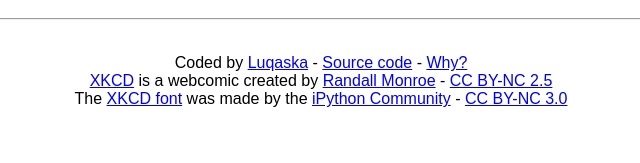
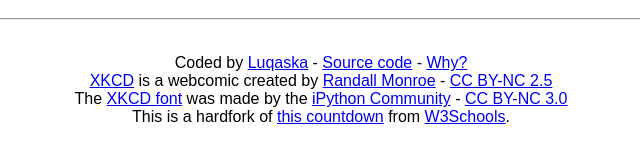
Before and after one commit to Luqaska/xkcd4year, a plain HTML site: page index.html in a window 1280 px wide. Shown: the part 451-614 px from the top of the page, without its empty margins (319-959 px from the left). Drawn offline with Linux system fonts and the light colour scheme; a web font is replaced by a local one.

Commit message:
Update index.html

```diff
--- a/index.html
+++ b/index.html
@@ -12,7 +12,7 @@
 <h2 id="cd"></h2>
 <h1 id="msg"></h1>
 <hr />
-<p><br>Coded by <a href="https://lucas.koyu.space">Luqaska</a> - <a href="https://github.com/luqaska/xkcdoftheyear">Source code</a> - <a href="https://github.com/luqaska/xkcdoftheyear#why">Why?</a><br><a href="https://xkcd.com">XKCD</a> is a webcomic created by <a href="https://en.wikipedia.org/wiki/Randall_Munroe">Randall Monroe</a> - <a href="https://creativecommons.org/licenses/by-nc/2.5/">CC BY-NC 2.5</a><br>The <a href="https://github.com/ipython/xkcd-font">XKCD font</a> was made by the <a href="https://ipython.org">iPython Community</a> - <a href="https://creativecommons.org/licenses/by-nc/3.0/">CC BY-NC 3.0</a></p>
+<p><br>Coded by <a href="https://lucas.koyu.space">Luqaska</a> - <a href="https://github.com/luqaska/xkcdoftheyear">Source code</a> - <a href="https://github.com/luqaska/xkcdoftheyear#why">Why?</a><br><a href="https://xkcd.com">XKCD</a> is a webcomic created by <a href="https://en.wikipedia.org/wiki/Randall_Munroe">Randall Monroe</a> - <a href="https://creativecommons.org/licenses/by-nc/2.5/">CC BY-NC 2.5</a><br>The <a href="https://github.com/ipython/xkcd-font">XKCD font</a> was made by the <a href="https://ipython.org">iPython Community</a> - <a href="https://creativecommons.org/licenses/by-nc/3.0/">CC BY-NC 3.0</a><br>This is a hardfork of <a href="https://www.w3schools.com/howto/howto_js_countdown.asp">this countdown</a> from <a href="https://w3schools.com">W3Schools</a>.</p>
 <script type="text/javascript" src="script.js"></script>
 </body>
 </html>
```
